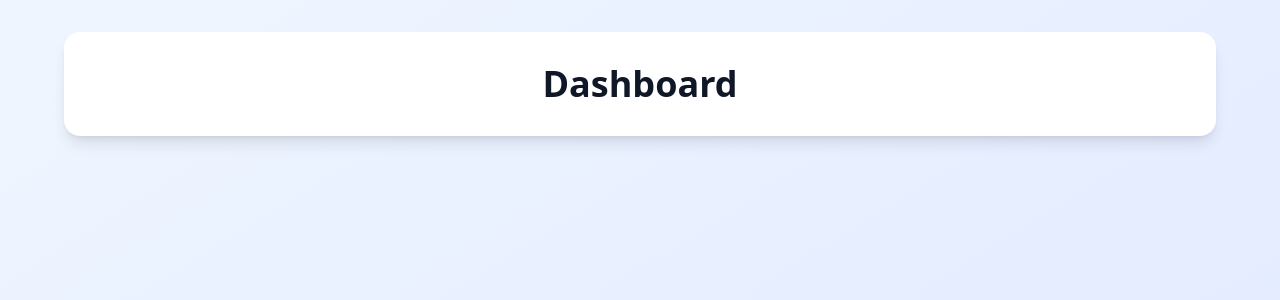
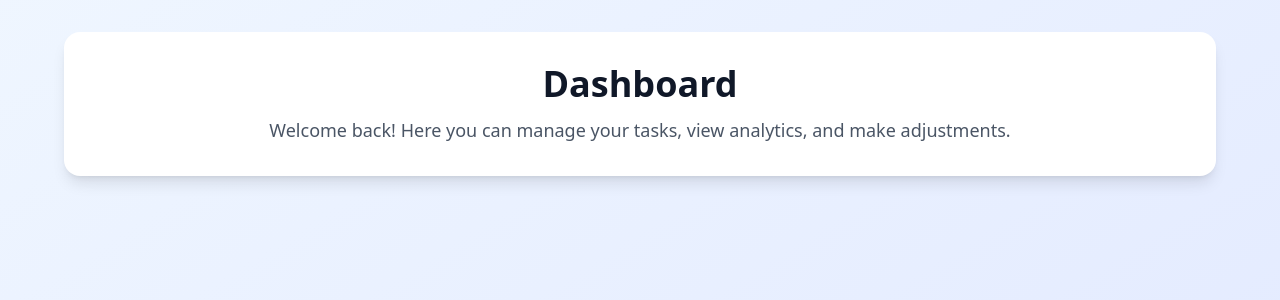
Before and after one commit to mnraza-dev/NextJS_Mastery, a Next.js app in the folder demos/: page /dashboard in a window 1280 px wide. Shown: the top 300 px of the page. Built offline with nearby package versions, Linux system fonts and the light colour scheme.

Commit message:
Add welcome message to the dashboard for improved user experience

```diff
--- a/demos/src/app/dashboard/page.tsx
+++ b/demos/src/app/dashboard/page.tsx
@@ -8,7 +8,14 @@ const Dashboard = () => {
           <h1 className="text-4xl mb-5 sm:mb-0 font-extrabold text-gray-900">
             Dashboard
           </h1>
+          <p className="text-lg text-gray-600 mt-3">
+            Welcome back! Here you can manage your tasks, view analytics, and
+            make adjustments.
+          </p>
         </div>
+        {/* Dashboard Grid */}
+
+
       </div>
     </div>
   );
```
